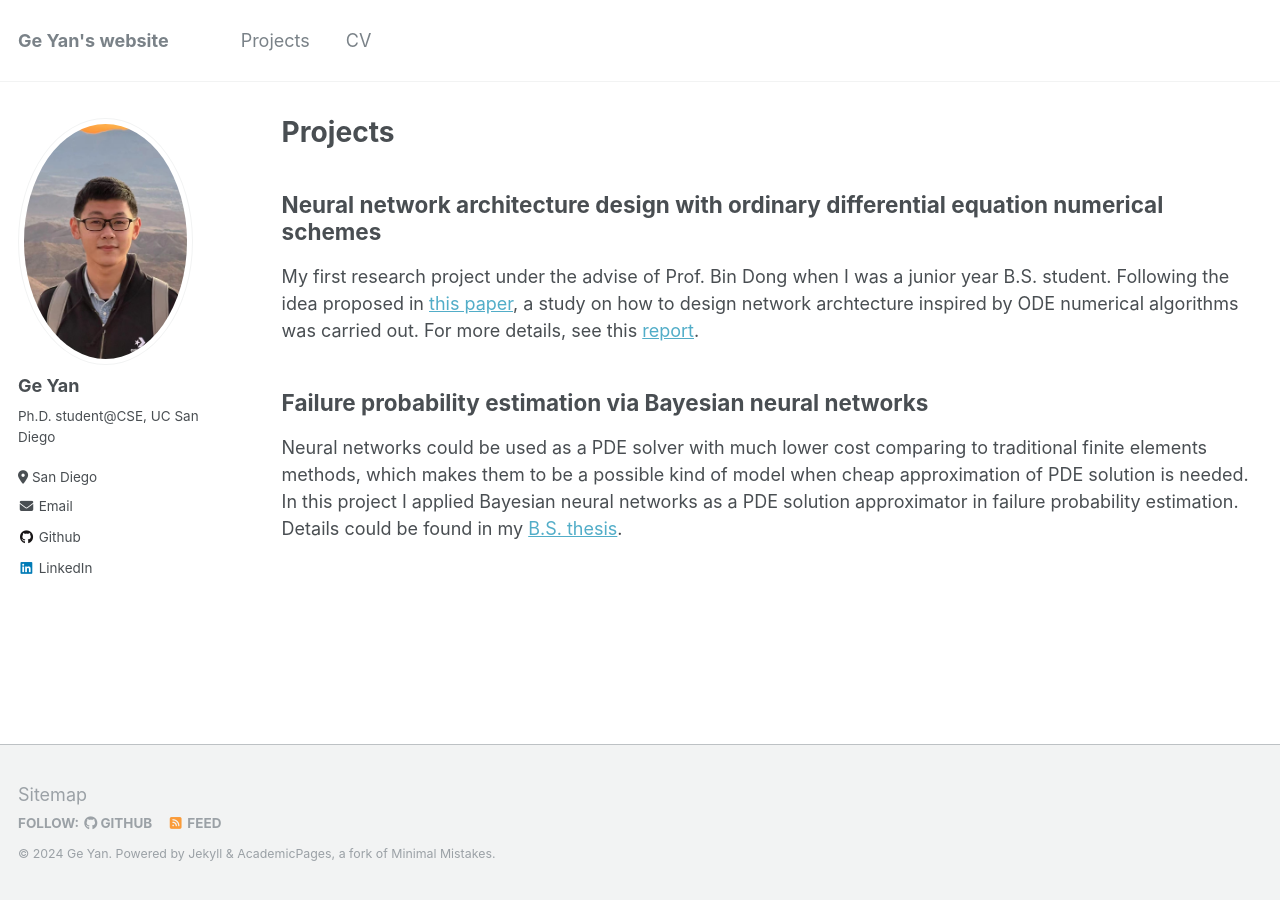
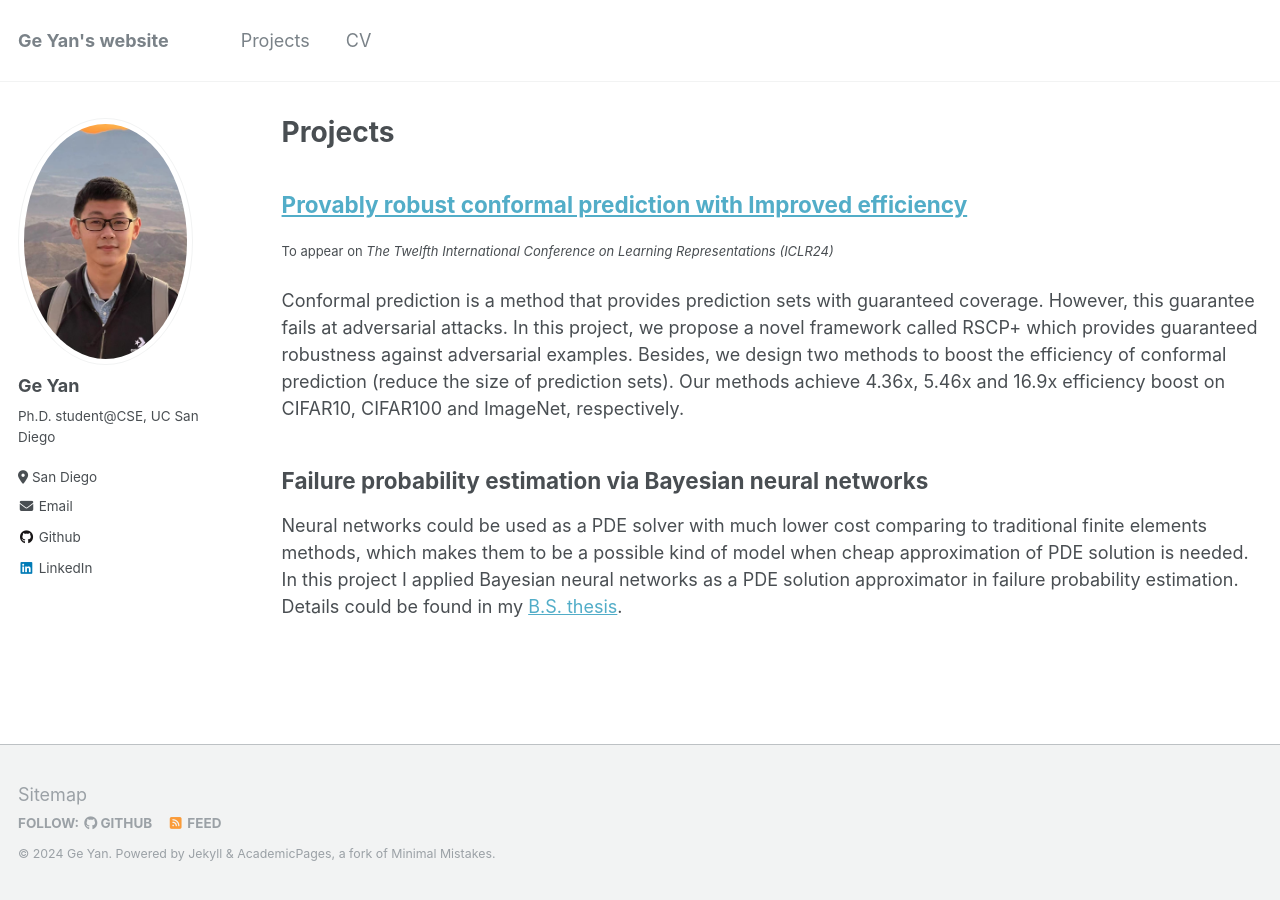
Before and after one commit to windymount/windymount.github.io, a Jekyll site: the page built from _pages/projects.md, in a window 1280 px wide. Built offline with Jekyll 4.4.1, drawn with Linux system fonts in a browser that asks for light colours.

Commit message:
Update project page

```diff
--- a/_pages/projects.md
+++ b/_pages/projects.md
@@ -6,7 +6,9 @@ author_profile: true
 redirect_from:
   - /project
 ---
-## Neural network architecture design with ordinary differential equation numerical schemes
-My first research project under the advise of Prof. Bin Dong when I was a junior year B.S. student. Following the idea proposed in [this paper](https://arxiv.org/abs/1710.10121), a study on how to design network archtecture inspired by ODE numerical algorithms was carried out. For more details, see this [report](/files/Deep network design.pdf).
+## [Provably robust conformal prediction with Improved efficiency](https://lilywenglab.github.io/Provably-Robust-Conformal-Prediction/)
+<span style="font-size:13px"> To appear on *The Twelfth International Conference on Learning Representations (ICLR24)* </span>
+
+Conformal prediction is a method that provides prediction sets with guaranteed coverage. However, this guarantee fails at adversarial attacks. In this project, we propose a novel framework called RSCP+ which provides guaranteed robustness against adversarial examples. Besides, we design two methods to boost the efficiency of conformal prediction (reduce the size of prediction sets). Our methods achieve 4.36x, 5.46x and 16.9x efficiency boost on CIFAR10, CIFAR100 and ImageNet, respectively.
 ## Failure probability estimation via Bayesian neural networks
 Neural networks could be used as a PDE solver with much lower cost comparing to traditional finite elements methods, which makes them to be a possible kind of model when cheap approximation of PDE solution is needed. In this project I applied Bayesian neural networks as a PDE solution approximator in failure probability estimation. Details could be found in my [B.S. thesis](/files/finalThesis.pdf).
```
